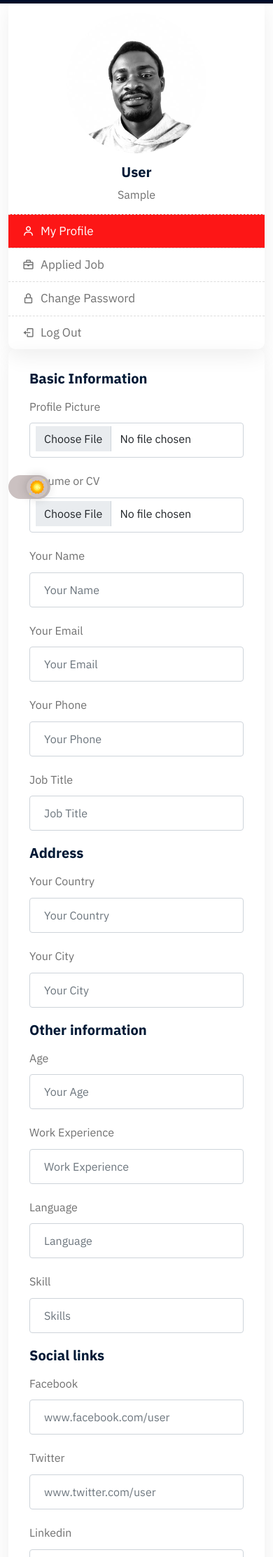
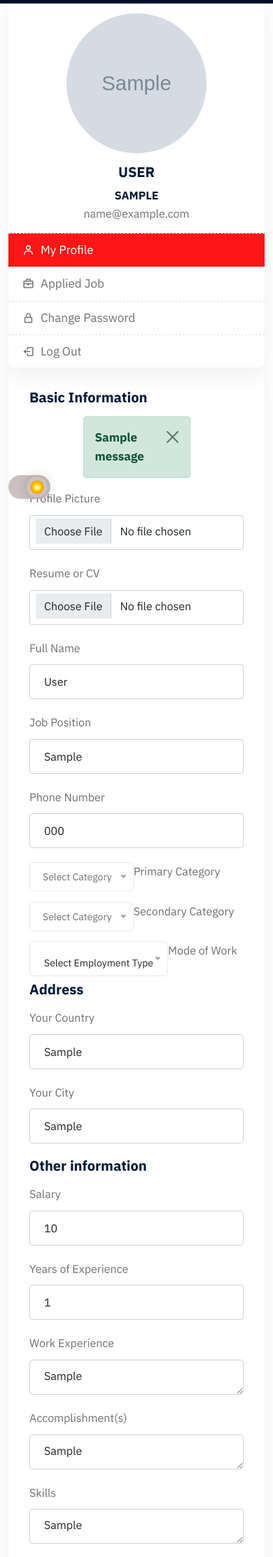
Before and after one commit to coding-fortunatus/job-listing, a Django app: page /profile/ in a window 390 px wide. Shown: the part 51-2276 px from the top of the page at 70% size. Run offline with Django 5.2, Linux system fonts and the light colour scheme; a user stored in the database is signed in; tables that the repository leaves empty hold one stand-in row (values such as "Sample post"); grey boxes marked "Sample" are stand-in pictures; one stand-in notice (Sample message) is shown; some libraries are stand-ins or nearby versions.

Commit message:
Enhance user profile form and update navbar; add fullname, position, and phone fields to the form, improve widget classes, and update profile picture display in the navbar

```diff
--- a/job/forms.py
+++ b/job/forms.py
@@ -51,15 +51,19 @@ class UpdateUserProfileForm(forms.ModelForm):
     class Meta:
         model = User  # Use your actual User model
         fields = [
+            'fullname', 'position', 'phone',
             'picture', 'category', 'secondary_category', 'country_of_residence',
             'city_of_residence', 'salary_expectation', 'resume_cv', 'skills',
             'experience', 'english_level', 'work_experience', 'accomplishments',
             'expectations', 'employment_options'
         ]
         widgets = {
+            'fullname': forms.TextInput(attrs={'class': 'form-control'}),
+            'position': forms.TextInput(attrs={'class': 'form-control'}),
+            'phone': forms.TextInput(attrs={'class': 'form-control'}),
             'picture': forms.FileInput(attrs={'class': 'form-control', 'accept': 'image/*'}),
-            'category': forms.Select(attrs={'class': 'form-control'}),
-            'secondary_category': forms.Select(attrs={'class': 'form-control'}),
+            'category': forms.Select(attrs={'class': 'category'}),
+            'secondary_category': forms.Select(attrs={'class': 'category'}),
             'country_of_residence': forms.TextInput(attrs={'class': 'form-control'}),
             'city_of_residence': forms.TextInput(attrs={'class': 'form-control'}),
             'salary_expectation': forms.NumberInput(attrs={'class': 'form-control', 'min': 0}),
@@ -67,9 +71,9 @@ class UpdateUserProfileForm(forms.ModelForm):
             'skills': forms.Textarea(attrs={'class': 'form-control'}),
             'experience': forms.NumberInput(attrs={'class': 'form-control', 'min': 0}),
             'english_level': forms.TextInput(attrs={'class': 'form-control'}),
-            'work_experience': forms.Textarea(attrs={'class': 'form-control'}),
-            'accomplishments': forms.Textarea(attrs={'class': 'form-control'}),
-            'expectations': forms.Textarea(attrs={'class': 'form-control'}),
+            'work_experience': forms.Textarea(attrs={'class': 'form-control description-area'}),
+            'accomplishments': forms.Textarea(attrs={'class': 'form-control description-area'}),
+            'expectations': forms.Textarea(attrs={'class': 'form-control description-area'}),
             'employment_options': forms.Select(attrs={'class': 'form-control'}),
         }
 
--- a/templates/partials/navbar.html
+++ b/templates/partials/navbar.html
@@ -23,44 +23,17 @@
                      id="navbarSupportedContent">
                     <ul class="navbar-nav m-auto">
                         <li class="nav-item">
-                            <a href="{% url "index" %}" class="nav-link active">All</a>
+                            <a href="{% url "index" %}"
+                               class="nav-link
+                                      {% if request.path == '/' %}active{% endif %}">All Jobs</a>
                         </li>
                         <li class="nav-item">
-                            <a href="#" class="nav-link dropdown-toggle">Jobs</a>
-                            <ul class="dropdown-menu">
-                                <li class="nav-item">
-                                    <a href="#" class="nav-link">Find A Job</a>
-                                </li>
-                                <li class="nav-item">
-                                    <a href="#" class="nav-link">Post A Job</a>
-                                </li>
-                                <li class="nav-item">
-                                    <a href="#" class="nav-link">Job List</a>
-                                </li>
-                                <li class="nav-item">
-                                    <a href="#" class="nav-link">Job Grid</a>
-                                </li>
-                                <li class="nav-item">
-                                    <a href="#" class="nav-link">Job Details</a>
-                                </li>
-                            </ul>
-                        </li>
-                        <li class="nav-item">
-                            <a href="#" class="nav-link dropdown-toggle">Candidates</a>
-                            <ul class="dropdown-menu">
-                                <li class="nav-item">
-                                    <a href="#" class="nav-link">Candidates</a>
-                                </li>
-                                <li class="nav-item">
-                                    <a href="#" class="nav-link">Candidates Details</a>
-                                </li>
-                            </ul>
+                            <a href="#"
+                               class="nav-link
+                                      {% if request.path == 'recommended' %}active{% endif %}">Recommended</a>
                         </li>
                         <li class="nav-item">
                             <a href="#" class="nav-link">Company</a>
-                        </li>
-                        <li class="nav-item">
-                            <a href="#" class="nav-link">Account</a>
                         </li>
                     </ul>
                     <div class="other-option">
@@ -70,10 +43,19 @@
                                 <ul class="navbar-nav">
                                     <li class="nav-item">
                                         <span class="d-flex mx-auto">
-                                            <img src="{% static 'assets/img/default.jpg' %}"
-                                                 height="50"
-                                                 width="50"
-                                                 class="rounded-circle img-fluid">
+                                            {% if user.picture %}
+                                                <img src="{{ user.picture.url }}"
+                                                     alt="Profile Picture"
+                                                     height="50"
+                                                     width="50"
+                                                     class="rounded-circle img-fluid">
+                                            {% else %}
+                                                <img src="{% static 'assets/img/default.jpg' %}"
+                                                     height="50"
+                                                     width="50"
+                                                     alt="Profile Picture"
+                                                     class="rounded-circle img-fluid" />
+                                            {% endif %}
                                             <a href="#" class="nav-link dropdown-toggle">{{ user.fullname }}</a>
                                         </span>
                                         <ul class="dropdown-menu">
--- a/templates/site/profile.html
+++ b/templates/site/profile.html
@@ -13,11 +13,19 @@
                 <div class="col-md-4">
                     <div class="account-information">
                         <div class="profile-thumb">
-                            <img src="{% static 'assets/img/default.jpg' %}"
-                                 height="200"
-                                 alt="account holder image" />
-                            <h3>{{ user.fullname }}</h3>
-                            <p>{{ user.position }}</p>
+                            {% if user.picture %}
+                                <img src="{{ user.picture.url }}"
+                                     alt="Profile Picture"
+                                     width="200"
+                                     height="200">
+                            {% else %}
+                                <img src="{% static 'assets/img/default.jpg' %}"
+                                     height="200"
+                                     alt="Profile Picture" />
+                            {% endif %}
+                            <h3>{{ user.fullname.upper }}</h3>
+                            <h6>{{ user.position.upper }}</h6>
+                            <p>{{ user.email }}</p>
                         </div>
                         <ul>
                             <li>
@@ -50,81 +58,117 @@
                 <div class="col-md-8">
                     <div class="account-details">
                         <h3>Basic Information</h3>
+                        {% if messages %}
+                            {% for message in messages %}
+                                <div class="alert alert-success alert-dismissible col-6 offset-3 fade show"
+                                     role="alert">
+                                    <strong>{{ message }}</strong>
+                                    <button type="button"
+                                            class="btn-close"
+                                            data-bs-dismiss="alert"
+                                            aria-label="Close"></button>
+                                </div>
+                            {% endfor %}
+                        {% endif %}
                         <form class="basic-info" method="post" enctype="multipart/form-data">
                             {% csrf_token %}
                             <div class="row">
                                 <div class="col-md-6">
                                     <div class="form-group">
                                         <label>Profile Picture</label>
-                                        <input type="file" class="form-control" />
+                                        {{ form.picture }}
                                     </div>
                                 </div>
                                 <div class="col-md-6">
                                     <div class="form-group">
                                         <label>Resume or CV</label>
-                                        <input type="file" class="form-control" />
+                                        {{ form.resume_cv }}
                                     </div>
                                 </div>
                                 <div class="col-md-6">
                                     <div class="form-group">
-                                        <label>Your Name</label>
-                                        <input type="text" class="form-control" placeholder="Your Name" />
+                                        <label>Full Name</label>
+                                        {{ form.fullname }}
                                     </div>
                                 </div>
                                 <div class="col-md-6">
                                     <div class="form-group">
-                                        <label>Your Email</label>
-                                        <input type="email" class="form-control" placeholder="Your Email" />
+                                        <label>Job Position</label>
+                                        {{ form.position }}
                                     </div>
                                 </div>
                                 <div class="col-md-6">
                                     <div class="form-group">
-                                        <label>Your Phone</label>
-                                        <input type="number" class="form-control" placeholder="Your Phone" />
+                                        <label>Phone Number</label>
+                                        {{ form.phone }}
                                     </div>
                                 </div>
                                 <div class="col-md-6">
                                     <div class="form-group">
-                                        <label>Job Title</label>
-                                        <input type="text" class="form-control" placeholder="Job Title" />
+                                        <label>Primary Category</label>
+                                        {{ form.category }}
+                                    </div>
+                                </div>
+                                <div class="col-md-6">
+                                    <div class="form-group">
+                                        <label>Secondary Category</label>
+                                        {{ form.secondary_category }}
+                                    </div>
+                                </div>
+                                <div class="col-md-6">
+                                    <div class="form-group">
+                                        <label>Mode of Work</label>
+                                        {{ form.employment_options }}
                                     </div>
                                 </div>
                                 <h3>Address</h3>
                                 <div class="col-md-6">
                                     <div class="form-group">
                                         <label>Your Country</label>
-                                        <input type="text" class="form-control" placeholder="Your Country" />
+                                        {{ form.country_of_residence }}
                                     </div>
                                 </div>
                                 <div class="col-md-6">
                                     <div class="form-group">
                                         <label>Your City</label>
-                                        <input type="text" class="form-control" placeholder="Your City" />
+                                        {{ form.city_of_residence }}
                                     </div>
                                 </div>
                                 <h3>Other information</h3>
                                 <div class="col-md-6">
                                     <div class="form-group">
-                                        <label>Age</label>
-                                        <input type="number" class="form-control" placeholder="Your Age" />
+                                        <label>Salary</label>
+                                        {{ form.salary_expectation }}
+                                    </div>
+                                </div>
+                                <div class="col-md-6">
+                                    <div class="form-group">
+                                        <label>Years of Experience</label>
+                                        {{ form.experience }}
                                     </div>
                                 </div>
                                 <div class="col-md-6">
                                     <div class="form-group">
                                         <label>Work Experience</label>
-                                        <input type="number" class="form-control" placeholder="Work Experience" />
+                                        {{ form.work_experience }}
                                     </div>
                                 </div>
                                 <div class="col-md-6">
                                     <div class="form-group">
-                                        <label>Language</label>
-                                        <input type="text" class="form-control" placeholder="Language" />
+                                        <label>Accomplishment(s)</label>
+                                        {{ form.accomplishments }}
                                     </div>
                                 </div>
                                 <div class="col-md-6">
                                     <div class="form-group">
-                                        <label>Skill</label>
-                                        <input type="text" class="form-control" placeholder="Skills" />
+                                        <label>Skills</label>
+                                        {{ form.skills }}
+                                    </div>
+                                </div>
+                                <div class="col-md-6">
+                                    <div class="form-group">
+                                        <label>Expectation from Employer</label>
+                                        {{ form.expectations }}
                                     </div>
                                 </div>
                                 <h3>Social links</h3>
```
